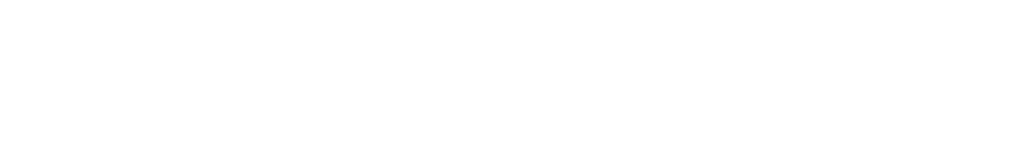
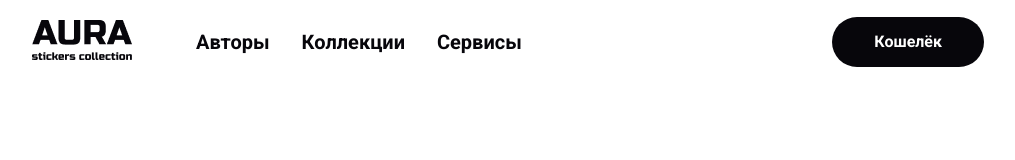
Before and after one commit to Pervushyn/Aura, a plain HTML site: page index.html in a window 1280 px wide. Shown: the whole page, without its empty margins (132-1147 px from the left). Drawn offline with nearby package versions, Linux system fonts and the light colour scheme.

Commit message:
add header

```diff
--- a/css/steyles.css
+++ b/css/steyles.css
@@ -18,6 +18,7 @@ body {
   font-family: "Roboto", "Russo One", sans-serif;
   font-weight: 400;
   font-style: normal;
+  color: var(--c-text-black);
 }
 
 /*Global*/
@@ -26,6 +27,7 @@ html {
 }
 a {
   text-decoration: none;
+  color: currentColor;
 }
 ul {
   padding-inline-start: 0;
@@ -59,3 +61,130 @@ h6 {
   border: 0;
   clip: rect(0 0 0 0);
 }
+.section {
+  margin: 0 auto;
+  max-width: 320px;
+  padding: 80px 0;
+}
+
+.container {
+  padding: 0 12px;
+}
+
+/* Header */
+
+header {
+  position: relative;
+  margin: 0 auto;
+  max-width: 320px;
+}
+
+.header-button {
+  display: none;
+}
+.header-nav {
+  display: flex;
+  flex-direction: column;
+  gap: 10px;
+}
+.nav-list {
+  display: flex;
+  justify-content: space-between;
+  align-items: center;
+  gap: 42px;
+}
+.logo-wrap {
+  display: flex;
+  justify-content: space-between;
+  align-items: center;
+}
+.logo-wrap::after {
+  display: block;
+  content: "";
+  width: 100%;
+  height: 1px;
+  background-color: var(--c-dark-grey);
+  position: absolute;
+  top: 75px;
+  left: 0;
+}
+.header-icon {
+  display: flex;
+  justify-content: center;
+  align-items: center;
+}
+.logo-link {
+  padding-top: 20px;
+  padding-bottom: 20px;
+}
+.header-link {
+  padding-top: 20px;
+  padding-bottom: 20px;
+}
+
+.nav-link {
+  padding: 10px 0 10px;
+  font-weight: 700;
+}
+/* END Header */
+
+@media screen and (min-width: 1024px) {
+  header {
+    max-width: 1024px;
+  }
+  .container {
+    padding: 0 36px;
+  }
+  .logo-wrap::after {
+    display: none;
+  }
+  .header-link {
+    display: none;
+  }
+  .header-nav {
+    flex-direction: row;
+    gap: 64px;
+    align-items: center;
+  }
+  .logo-img {
+    width: 100px;
+    height: 40px;
+  }
+  .nav-link {
+    font-size: 20px;
+    padding: 30px 0 30px;
+  }
+  .nav-list {
+    gap: 32px;
+  }
+  .header-inner {
+    display: flex;
+    justify-content: space-between;
+    align-items: center;
+  }
+  .header-button {
+    display: flex;
+    justify-content: center;
+    align-items: center;
+    color: var(--bcg-white);
+    background-color: var(--bcg-black);
+    font-weight: 700;
+    border: none;
+    padding: 16px 42px;
+    border-radius: 77px;
+    transition: color 0.5s ease-in-out, background-color 0.5s ease-in-out;
+  }
+  .header-button:hover {
+    background-color: var(--c-primary);
+    color: var(--bcg-white);
+  }
+}
+
+@media screen and (min-width: 1920px) {
+  header {
+    max-width: 1920px;
+  }
+  .container {
+    padding: 0 320px;
+  }
+}
--- a/index.html
+++ b/index.html
@@ -19,9 +19,50 @@
     />
 
     <link rel="stylesheet" href="./css/steyles.css" />
+
+    <link rel="icon" type="image/svg+xml" href="./favicon.svg" />
     <title>Aura</title>
   </head>
   <body>
-    <header></header>
+    <header>
+      <div class="container">
+        <div class="header-inner">
+          <nav class="header-nav">
+            <div class="logo-wrap">
+              <a class="logo-link" href="./index.html">
+                <img
+                  class="logo-img"
+                  src="./images/logo.png"
+                  alt="logo"
+                  width="75"
+                  height="30"
+                />
+              </a>
+              <a class="header-link" href="#">
+                <div class="header-icon">
+                  <svg width="36" height="36">
+                    <use
+                      href="./images/icons.svg#icon-account_balance_wallet"
+                    ></use>
+                  </svg>
+                </div>
+              </a>
+            </div>
+            <ul class="nav-list">
+              <li class="nav-item">
+                <a class="nav-link" href="#">Авторы</a>
+              </li>
+              <li class="nav-item">
+                <a class="nav-link" href="#">Коллекции</a>
+              </li>
+              <li class="nav-item">
+                <a class="nav-link" href="#">Сервисы</a>
+              </li>
+            </ul>
+          </nav>
+          <button class="header-button">Кошелёк</button>
+        </div>
+      </div>
+    </header>
   </body>
 </html>
```
Also changed, not shown: favicon.svg (added), images/icons.svg (added), images/logo.png (added).
